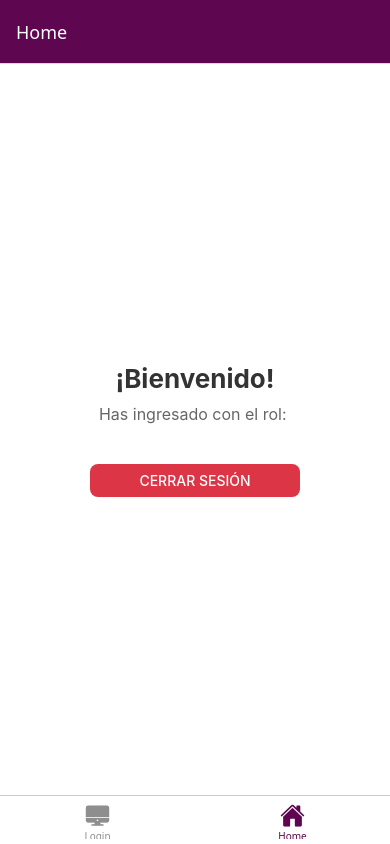
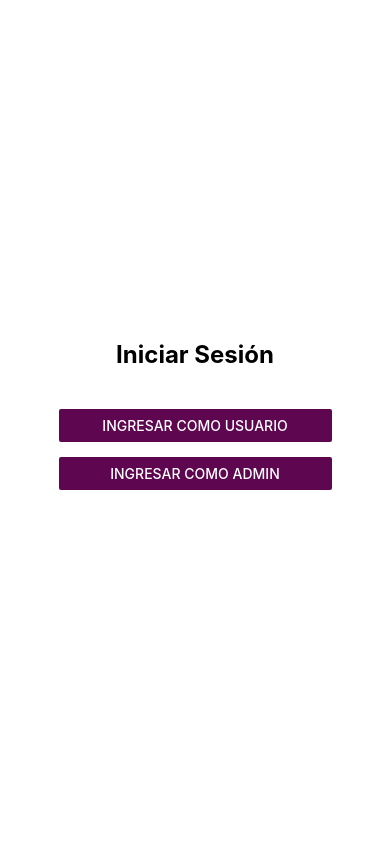
Before and after one commit to Giancarloep/Contextos-RBAC, a React Native app in the folder TareaContextRBAC/: screen /Home in a window 390 px wide. Built offline with nearby package versions, Linux system fonts and the light colour scheme.

Commit message:
ALFIN FUNCIONA EL LOGIN Y HOME SCREEN BIEN, auth context y appnavigator fix

```diff
--- a/TareaContextRBAC/App.tsx
+++ b/TareaContextRBAC/App.tsx
@@ -1,14 +1,11 @@
 import React from 'react';
 import { NavigationContainer } from '@react-navigation/native';
-import { AuthProvider } from './src/context/AuthContext';
 import AppNavigator from './src/navigation/AppNavigator';
 
 export default function App(): React.JSX.Element {
   return (
-    <AuthProvider>
-      <NavigationContainer>
-        <AppNavigator />
-      </NavigationContainer>
-    </AuthProvider>
+    <NavigationContainer>
+      <AppNavigator />
+    </NavigationContainer>
   );
 }
--- a/TareaContextRBAC/src/context/AuthContext.tsx
+++ b/TareaContextRBAC/src/context/AuthContext.tsx
@@ -1,22 +1,22 @@
-import { createContext, useContext, useState } from "react";
+import React, { createContext, useState, useContext } from 'react';
 
 type UserRole = 'admin' | 'common' | null;
 
-type AuthContextType = {
+interface AuthContextType {
   userRole: UserRole;
   login: (role: 'admin' | 'common') => void;
   logout: () => void;
 }
 
-const AuthContext = createContext<AuthContextType | null>(null);
+const AuthContext = createContext<AuthContextType | undefined>(undefined);
 
-export const AuthProvider = ({ children }: { children: React.ReactNode }) => {
+export function AuthProvider({ children }: { children: React.ReactNode }) {
   const [userRole, setUserRole] = useState<UserRole>(null);
-    const login = (role: 'admin' | 'common'): void => {
+
+  const login = (role: 'admin' | 'common') => {
     setUserRole(role);
   };
 
-    // Función logout: era opcional pero por si me da por agregarlo
   const logout = () => {
     setUserRole(null);
   };
@@ -28,8 +28,10 @@ export const AuthProvider = ({ children }: { children: React.ReactNode }) => {
   );
 }
 
-export const useAuth = () => {
+export function useAuth() {
   const context = useContext(AuthContext);
-    if (!context) throw new Error("useAuth debe usarse dentro de AuthProvider");
+  if (!context) {
+    throw new Error('useAuth debe usarse dentro de un AuthProvider');
+  }
   return context;
 }
--- a/TareaContextRBAC/src/navigation/AppNavigator.tsx
+++ b/TareaContextRBAC/src/navigation/AppNavigator.tsx
@@ -1,71 +1,127 @@
-import React from "react";
-import { createBottomTabNavigator } from "@react-navigation/bottom-tabs";
-import { Ionicons } from "@expo/vector-icons";
-import HomeScreen from "../screens/HomeScreen";
-import SettingsScreen from "../screens/SettingScreen";
-import LoginScreen from "../screens/LoginScreen";
-import { useAuth } from "../context/AuthContext";
+import React, { createContext, useState, useContext } from 'react';
+import { View, Text, StyleSheet, Button } from 'react-native';
+import { createBottomTabNavigator } from '@react-navigation/bottom-tabs';
+import { Ionicons } from '@expo/vector-icons';
+
+type UserRole = 'admin' | 'common' | null;
+
+interface AuthContextType {
+  userRole: UserRole;
+  login: (role: 'admin' | 'common') => void;
+  logout: () => void;
+}
+
+const AuthContext = createContext<AuthContextType | undefined>(undefined);
+
+function LoginScreen() {
+  const auth = useContext(AuthContext);
+  return (
+    <View style={styles.center}>
+      <Text style={styles.title}>Iniciar Sesión</Text>
+      <View style={styles.btnSpacer}>
+        <Button title="Ingresar como Usuario" onPress={() => auth?.login('common')} color="#5f0650" />
+      </View>
+      <View style={styles.btnSpacer}>
+        <Button title="Ingresar como Admin" onPress={() => auth?.login('admin')} color="#5f0650" />
+      </View>
+    </View>
+  );
+}
+
+function HomeScreen() {
+  const auth = useContext(AuthContext);
+  return (
+    <View style={styles.center}>
+      <Text style={styles.text}>Bienvenido al Home</Text>
+      <Button title="Cerrar Sesión" onPress={() => auth?.logout()} color="#dc3545" />
+    </View>
+  );
+}
+
+function SettingsScreen() {
+  const auth = useContext(AuthContext);
+  return (
+    <View style={styles.center}>
+      <Text style={styles.text}>estas en Settings</Text>
+      <Button title="Cerrar Sesión" onPress={() => auth?.logout()} color="#dc3545" />
+    </View>
+  );
+}
 
 type TabsParamList = {
   Home: undefined;
   Settings: undefined;
-  Login: undefined;
 };
 
 const Tab = createBottomTabNavigator<TabsParamList>();
 
-export type { TabsParamList };
-
-export default function TabNavigator() {
-  const { userRole } = useAuth();
+function TabNavigator() {
+  const auth = useContext(AuthContext);
+  const role = auth?.userRole;
 
   return (
     <Tab.Navigator
-      initialRouteName={userRole === "admin" ? "Settings" : "Home"}
+      initialRouteName={role === 'admin' ? 'Settings' : 'Home'}
       screenOptions={{
-        tabBarActiveTintColor: "#5f0650",
-        tabBarStyle: {
-          backgroundColor: "#fff",
-          borderTopColor: "#ccc",
-        },
-        headerStyle: { backgroundColor: "#5f0650" },
-        headerTintColor: "#fff"
+        tabBarActiveTintColor: '#5f0650',
+        tabBarStyle: { backgroundColor: '#fff' },
+        headerStyle: { backgroundColor: '#5f0650' },
+        headerTintColor: '#fff',
       }}
     >
-        <Tab.Screen
-        name="Login"
-        component={LoginScreen}
-        options={{
-          title: "Login",
-          headerShown: true,
-          tabBarIcon: ({ color, size }) => (
-            <Ionicons name="desktop" size={size} color={color} />
-          ),
-        }}
-      />
       <Tab.Screen
         name="Home"
         component={HomeScreen}
         options={{
-          title: "Home",
-          headerShown: true,
-          tabBarIcon: ({ color, size }) => (
-            <Ionicons name="home" size={size} color={color} />
-          ),
+          title: 'Home',
+          tabBarIcon: ({ color, size }) => <Ionicons name="home" size={size} color={color} />,
         }}
       />
-      {userRole === "admin" && (
+      {role === 'admin' && (
         <Tab.Screen
           name="Settings"
           component={SettingsScreen}
           options={{
-            title: "Configuración",
-            tabBarIcon: ({ color, size }) => (
-              <Ionicons name="settings" size={size} color={color} />
-            ),
+            title: 'Configuración',
+            tabBarIcon: ({ color, size }) => <Ionicons name="settings" size={size} color={color} />,
           }}
         />
       )}
     </Tab.Navigator>
   );
 }
+
+export default function AppNavigator() {
+  const [userRole, setUserRole] = useState<UserRole>(null);
+
+  const login = (role: 'admin' | 'common') => setUserRole(role);
+  const logout = () => setUserRole(null);
+
+  return (
+    <AuthContext.Provider value={{ userRole, login, logout }}>
+      {userRole === null ? <LoginScreen /> : <TabNavigator />}
+    </AuthContext.Provider>
+  );
+}
+
+const styles = StyleSheet.create({
+  center: {
+    flex: 1,
+    justifyContent: 'center',
+    alignItems: 'center',
+    backgroundColor: '#fff',
+  },
+  title: {
+    fontSize: 24,
+    fontWeight: 'bold',
+    marginBottom: 40,
+  },
+  text: {
+    fontSize: 20,
+    marginBottom: 20,
+  },
+  btnSpacer: {
+    width: '70%',
+    marginBottom: 15,
+  },
+});
--- a/TareaContextRBAC/src/screens/HomeScreen.tsx
+++ b/TareaContextRBAC/src/screens/HomeScreen.tsx
@@ -2,22 +2,17 @@ import React from 'react';
 import { View, Text, StyleSheet, Button } from 'react-native';
 import { useAuth } from '../context/AuthContext';
 
-export default function HomeScreen(): React.JSX.Element {
-  const { userRole, logout } = useAuth();
+export default function HomeScreen() {
+  const { logout } = useAuth();
 
   return (
     <View style={styles.container}>
-      <Text style={styles.title}>¡Bienvenido!</Text>
-      <Text style={styles.subtitle}>
-        Has ingresado con el rol: <Text style={styles.roleText}>{userRole}</Text>
-      </Text>
-      <View style={styles.buttonContainer}>
-        <Button
-          title="Cerrar Sesión"
-          onPress={logout}
-          color="#dc3545"
-        />
-      </View>
+      <Text style={styles.text}>Bienvenido al Home</Text>
+      <Button
+        title="Cerrar Sesión"
+        onPress={logout}
+        color="#dc3545"
+      />
     </View>
   );
 }
@@ -28,28 +23,9 @@ const styles = StyleSheet.create({
     justifyContent: 'center',
     alignItems: 'center',
     backgroundColor: '#fff',
-    padding: 20,
   },
-  title: {
-    fontSize: 26,
-    fontWeight: 'bold',
-    color: '#333',
-    marginBottom: 10,
-  },
-  subtitle: {
-    fontSize: 16,
-    color: '#666',
-    marginBottom: 40,
-    textAlign: 'center',
-  },
-  roleText: {
-    fontWeight: 'bold',
-    color: '#5f0650',
-    textTransform: 'uppercase',
-  },
-  buttonContainer: {
-    width: '60%',
-    borderRadius: 8,
-    overflow: 'hidden',
+  text: {
+    fontSize: 20,
+    marginBottom: 20,
   },
 });
--- a/TareaContextRBAC/src/screens/LoginScreen.tsx
+++ b/TareaContextRBAC/src/screens/LoginScreen.tsx
@@ -1,38 +1,26 @@
-import React, { useState } from 'react';
-import { View, Text, TouchableOpacity, StyleSheet, Button } from 'react-native';
+import React from 'react';
+import { View, Text, StyleSheet, Button } from 'react-native';
 import { useAuth } from '../context/AuthContext';
 
-export default function LoginScreen(): React.JSX.Element {
-  const [selectedRole, setSelectedRole] = useState<'common' | 'admin'>('common');
+export default function LoginScreen() {
   const { login } = useAuth();
 
   return (
     <View style={styles.container}>
-      <Text style={styles.title}>Seleccione su Rol</Text>
-      <View style={styles.roleContainer}>
-        <TouchableOpacity
-          style={[styles.radioBtn, selectedRole === 'common' && styles.radioBtnActive]}
-          onPress={() => setSelectedRole('common')}
-        >
-          <Text style={selectedRole === 'common' ? styles.textActive : styles.textInactive}>
-            Common
-          </Text>
-        </TouchableOpacity>
+      <Text style={styles.title}>Iniciar Sesión</Text>
 
-        <TouchableOpacity
-          style={[styles.radioBtn, selectedRole === 'admin' && styles.radioBtnActive]}
-          onPress={() => setSelectedRole('admin')}
-        >
-          <Text style={selectedRole === 'admin' ? styles.textActive : styles.textInactive}>
-            Admin
-          </Text>
-        </TouchableOpacity>
+      <View style={styles.buttonContainer}>
+        <Button
+          title="Ingresar como Usuario"
+          onPress={() => login('common')}
+          color="#5f0650"
+        />
       </View>
 
-      <View style={styles.buttonWrapper}>
+      <View style={styles.buttonContainer}>
         <Button
-          title="Ingresar"
-          onPress={() => login(selectedRole)}
+          title="Ingresar como Admin"
+          onPress={() => login('admin')}
           color="#5f0650"
         />
       </View>
@@ -45,39 +33,15 @@ const styles = StyleSheet.create({
     flex: 1,
     justifyContent: 'center',
     alignItems: 'center',
-    backgroundColor: '#f5f5f5',
+    backgroundColor: '#fff',
   },
   title: {
     fontSize: 22,
     fontWeight: 'bold',
     marginBottom: 30,
-    color: '#333',
   },
-  roleContainer: {
-    flexDirection: 'row',
-    marginBottom: 40,
-  },
-  radioBtn: {
-    paddingVertical: 12,
-    paddingHorizontal: 25,
-    borderWidth: 2,
-    borderColor: '#ccc',
-    borderRadius: 8,
-    marginHorizontal: 10,
-    backgroundColor: '#fff',
-  },
-  radioBtnActive: {
-    backgroundColor: '#5f0650',
-    borderColor: '#5f0650',
-  },
-  textActive: {
-    color: '#fff',
-    fontWeight: 'bold',
-  },
-  textInactive: {
-    color: '#333',
-  },
-  buttonWrapper: {
+  buttonContainer: {
     width: '70%',
+    marginBottom: 15,
   },
 });
```
Lines whose indentation alone changed are shown as unchanged.
